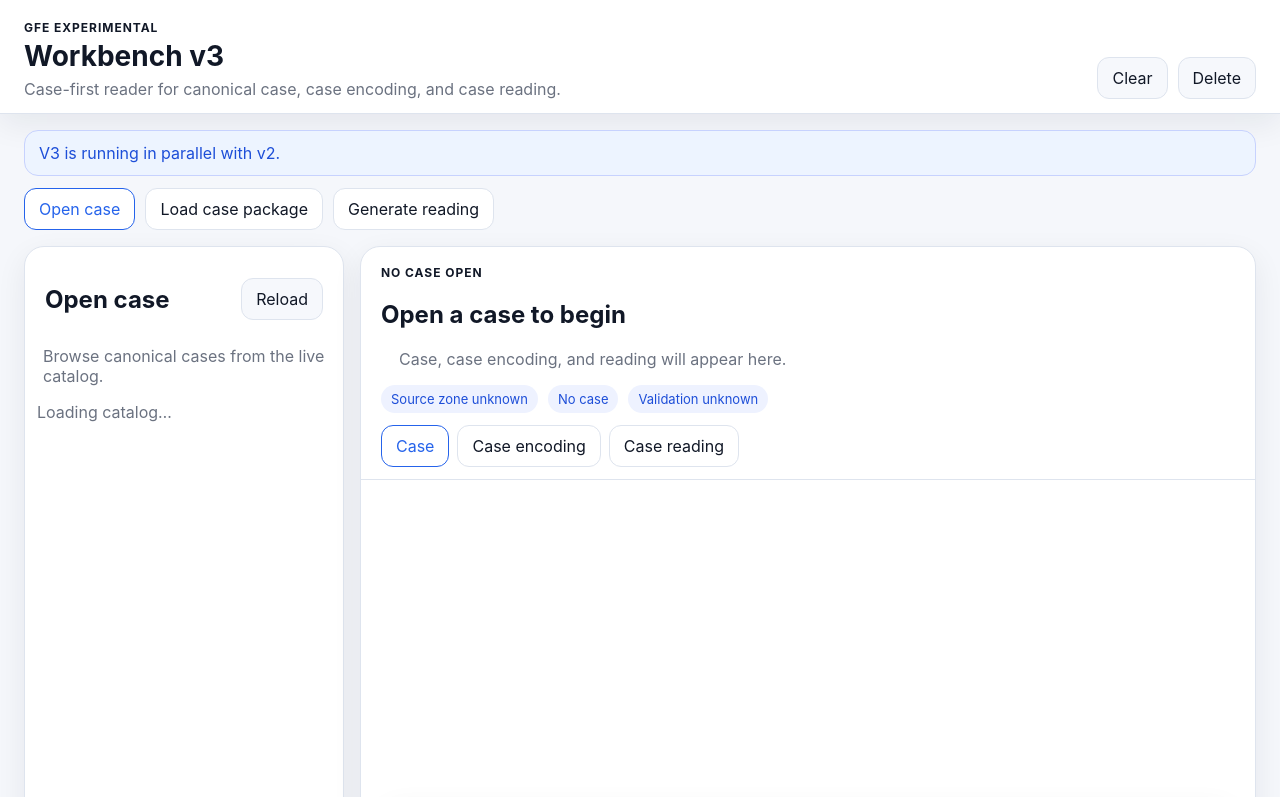
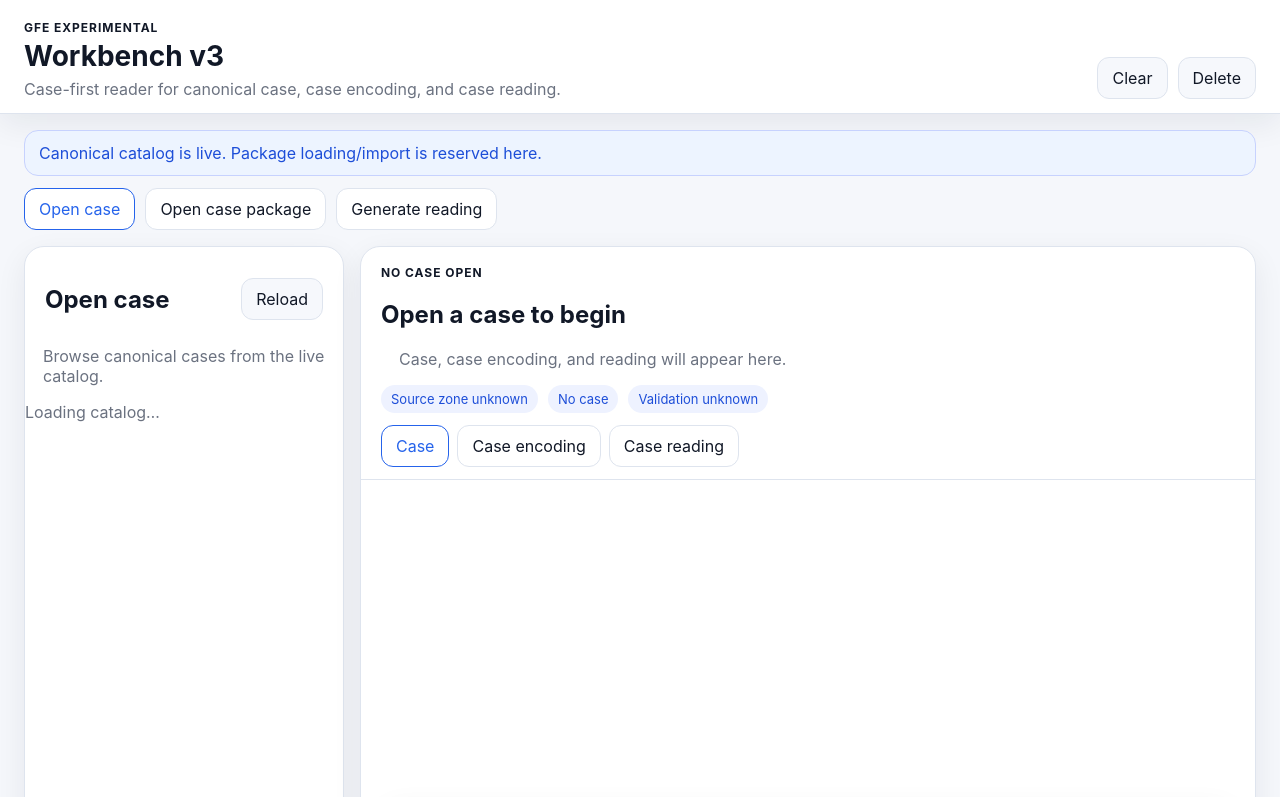
Before and after one commit to CMDR-Kegaira-Ohaya/gfe-engine-exp, a website: page workbench-v3.html in a window 1280 px wide. Shown: the top 797 px of the page. Drawn offline with Linux system fonts and the light colour scheme.

Commit message:
Refine v3 shell and add package placeholder entrypoint

```diff
--- a/workbench-v3.html
+++ b/workbench-v3.html
@@ -20,22 +20,22 @@
       </div>
     </header>
 
-    <div class="notice-bar" id="notice">V3 is running in parallel with v2.</div>
+    <div class="notice-bar" id="notice">Canonical catalog is live. Package loading/import is reserved here.</div>
 
     <section class="topside-rail" id="topside-rail">
       <button class="topbtn active" data-top="open">Open case</button>
-      <button class="topbtn" data-top="load">Load case package</button>
+      <button class="topbtn" data-top="package">Open case package</button>
       <button class="topbtn" data-top="reading">Generate reading</button>
     </section>
 
     <section class="grid">
       <aside class="panel left-panel">
         <div class="panel-head">
-          <h2>Open case</h2>
+          <h2 id="side-panel-title">Open case</h2>
           <button id="reload-catalog" class="ghost">Reload</button>
         </div>
-        <p class="panel-intro">Browse canonical cases from the live catalog.</p>
-        <div id="catalog-list" class="catalog-list empty">Loading catalog… </div>
+        <p class="panel-intro" id="side-panel-intro">Browse canonical cases from the live catalog.</p>
+        <div id="side-panel-body" class="panel-body empty">Loading catalog…</div>
       </aside>
 
       <section class="center-panel">
```
